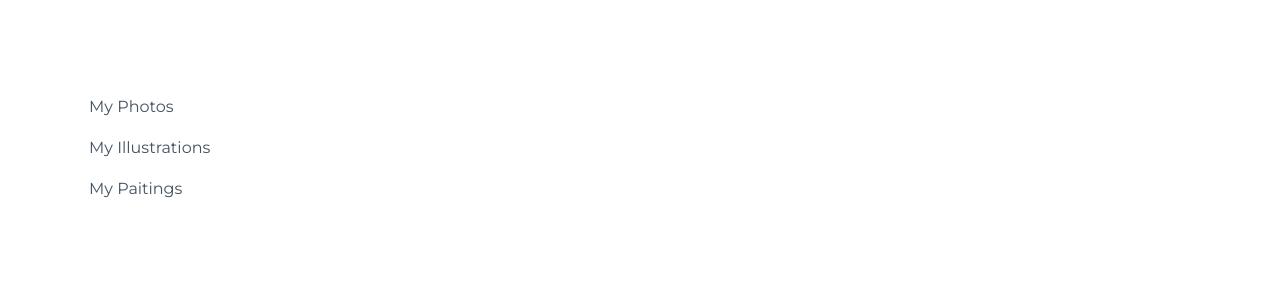
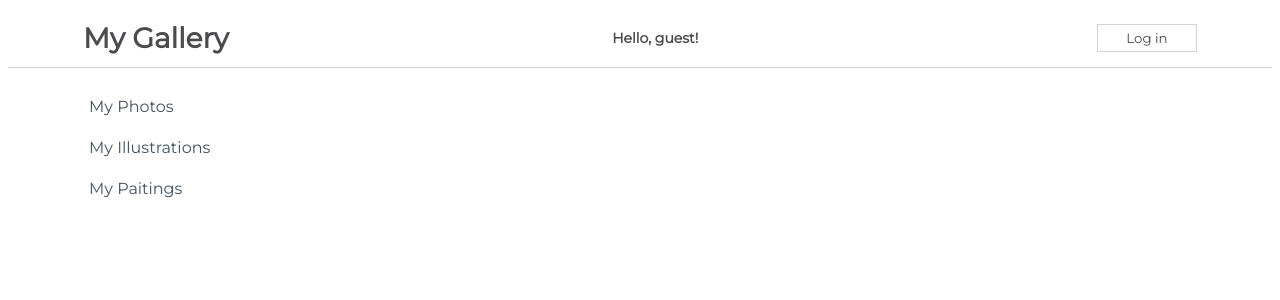
Before and after one commit to christine-gk416/functional-components-challenge, a React (Create React App) app in the folder my-app/: page / in a window 1280 px wide. Shown: the top 300 px of the page. Built offline with nearby package versions, Linux system fonts and the light colour scheme.

Commit message:
complete class componenets challenge

```diff
--- a/my-app/src/App.js
+++ b/my-app/src/App.js
@@ -1,12 +1,21 @@
 import css from './App.module.css';
 import Sidebar from './components/Sidebar.js'
+import NavBarSimple from './components/NavBarSimple'
 
 function App() {
-  return (
-    <div className={css.App}>
-      {<Sidebar/>}
-    </div>
-  );
+    return ( <
+        div className = {
+            css.App
+        } > {
+            <
+            Sidebar / >
+
+        } <
+        NavBarSimple / >
+
+        <
+        /div>
+    );
 }
 
 export default App;
--- /dev/null
+++ b/my-app/src/components/NavBarSimple.js
@@ -0,0 +1,53 @@
+import React, {
+    Component
+} from 'react';
+import css from './css/NavBarSimple.module.css'
+
+class NavBarSimple extends Component {
+
+    constructor(props) {
+        super(props);
+        this.state = {
+            message: 'Hello, guest!',
+            buttonText: 'Log in'
+        };
+    }
+
+    handleClick = () => {
+        this.setState((prevState) => {
+
+                console.log('Previous state', prevState);
+                return {
+                    message: prevState.message === 'Hello, guest!' ? "Welcome back, user!" : "Hello, guest!",
+                    buttonText: prevState.buttonText === 'Log in' ? 'Log out' : 'Log in'
+                }
+            }
+
+        );
+    }
+
+
+    render() {
+        return ( <
+            div className = {
+                css.NavBar
+            } >
+
+            <
+            h1 > My Gallery < /h1>  <
+            span > {
+                this.state.message
+            } < /span>  <
+            button onClick = {
+                () => this.handleClick()
+            } > {
+                this.state.buttonText
+            } < /button>
+
+            <
+            /div>
+        )
+    }
+}
+
+export default NavBarSimple
```
